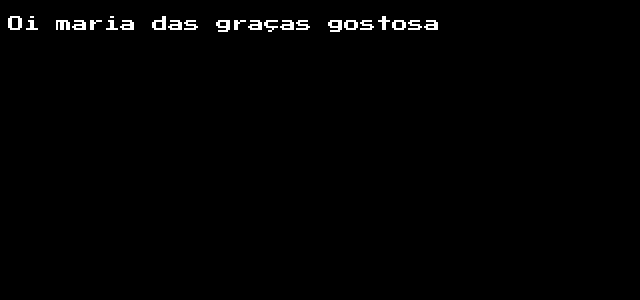
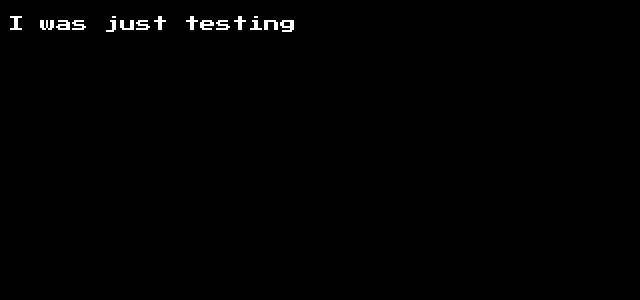
Before and after one commit to nickojs/osrs-web3-trade, a React (Create React App) app: page / in a window 1280 px wide. Shown: the top 300 px of the page, without its empty margins (0-640 px from the left). Built offline with nearby package versions, Linux system fonts and the light colour scheme.

Commit message:
fix: remove bad word

```diff
--- a/src/App.tsx
+++ b/src/App.tsx
@@ -6,7 +6,7 @@ export default (): JSX.Element => {
     <>
       <GlobalStyle />
       <div className="App">
-        <p>Oi maria das graças gostosa</p>
+        <p>I was just testing</p>
       </div>
     </>
   );
```
